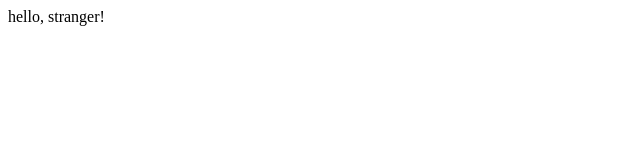
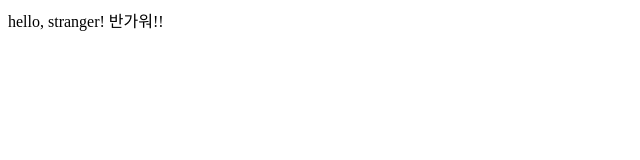
Before and after one commit to MadJangE00/ASLmain, a plain HTML site: page index.html in a window 1280 px wide. Shown: the whole page, without its empty margins (0-640 px from the left). Drawn offline with Linux system fonts and the light colour scheme.

Commit message:
say hello

```diff
--- a/index.html
+++ b/index.html
@@ -9,5 +9,7 @@
 
     hello, stranger!
 
+    반가워!!
+
 </body>
 </html>
```
